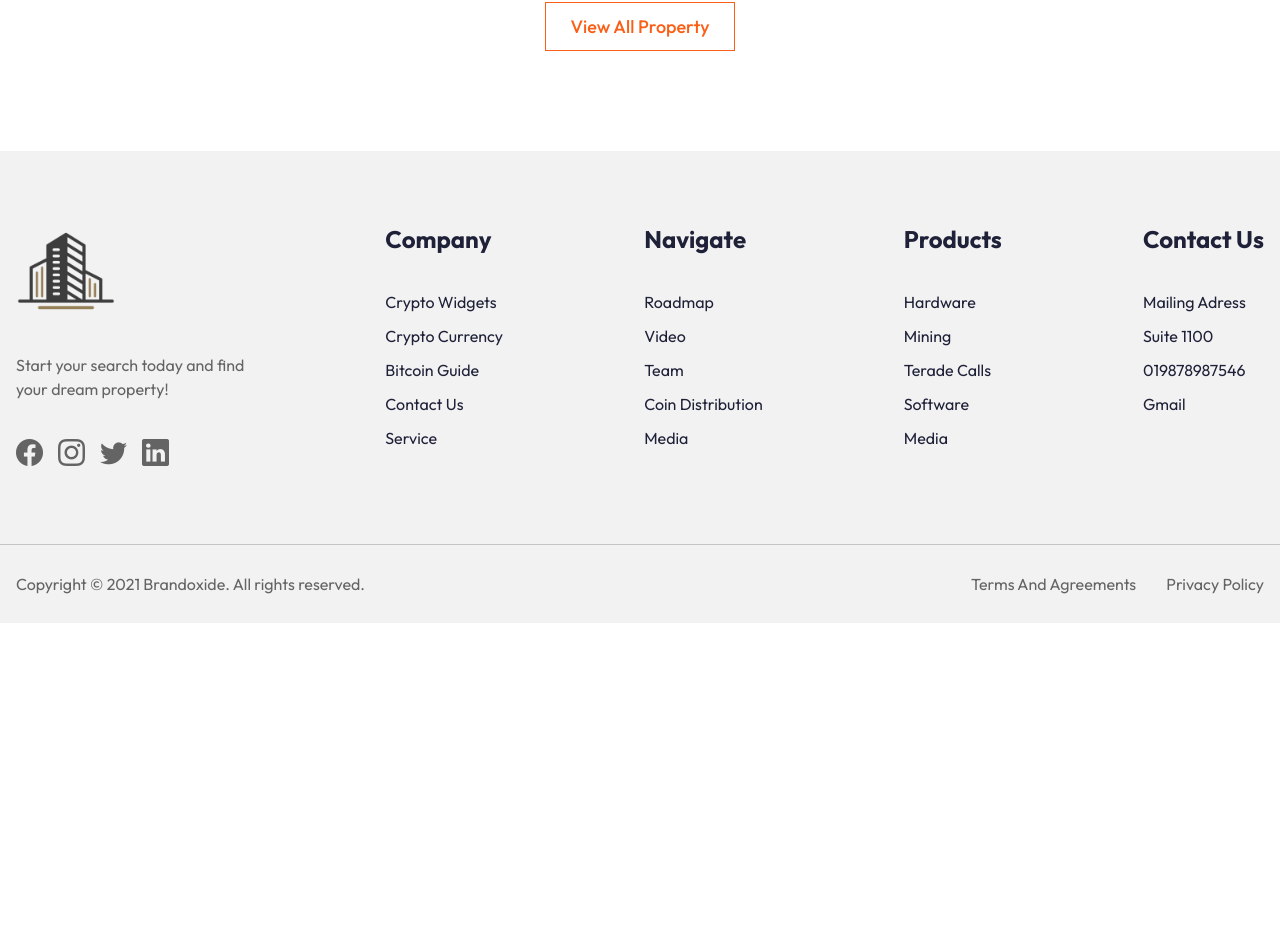
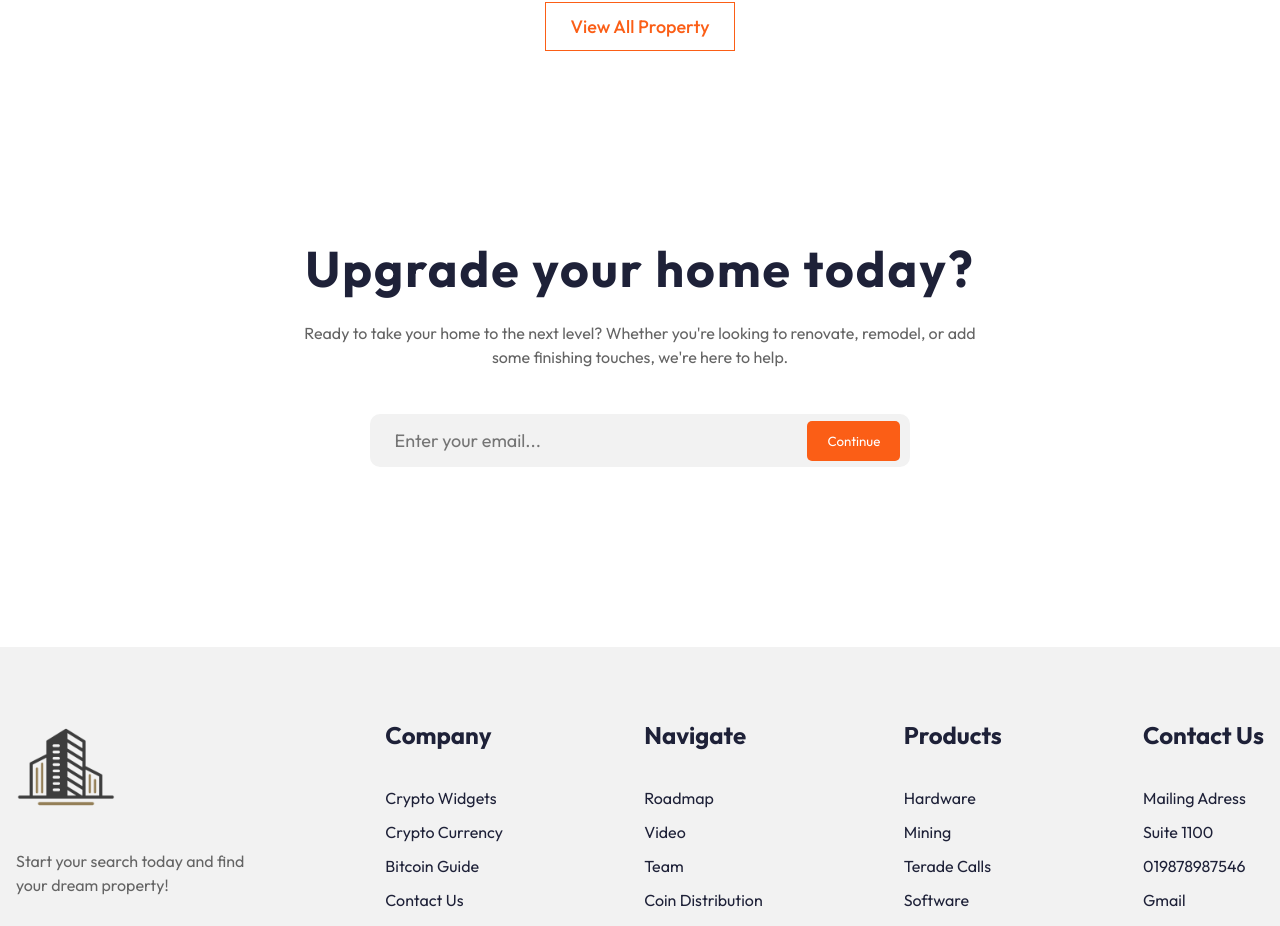
Before and after one commit to BrownEdgar/best-team-house, a React (Vite) app: page / in a window 1280 px wide. Shown: the part 2757-3683 px from the top of the page. Before the commit the page ends 3380 px from the top, so only its background shows below. Built offline with nearby package versions, Linux system fonts and the light colour scheme.

Commit message:
Email task done

```diff
--- a/src/App.jsx
+++ b/src/App.jsx
@@ -3,6 +3,7 @@ import Houses from './components/Houses/Houses'
 import Header from './components/Header/Header'
 import Footer from './components/Footer/Footer'
 import About from './components/About/About'
+import Email from './components/Email/Email'
 
 export default function App() {
   return (
@@ -10,8 +11,8 @@ export default function App() {
       <Header />
       <About />
       <Houses />
+      <Email />
       <Footer />
-
     </div>
   )
 }
--- a/src/app/store.js
+++ b/src/app/store.js
@@ -5,6 +5,7 @@ import navigationSlice from '../features/navigationSlice';
 import headerSlice from '../features/headerSlice';
 import footerSlice from '../features/footer/footerSlice';
 import aboutSlice from '../features/about/aboutSlice';
+import emailSlice from '../features/email/emailSlice';
 
 const store = configureStore({
   reducer: {
@@ -12,7 +13,8 @@ const store = configureStore({
     header: headerSlice,
     houses: housesSlice,
     footer: footerSlice,
-    about: aboutSlice
+    about: aboutSlice,
+    email: emailSlice
   }
 })
 
--- /dev/null
+++ b/src/components/Email/Email.jsx
@@ -0,0 +1,28 @@
+import './Email.scss'
+import FormButton from '../FormButton/FormButton'
+import { useDispatch, useSelector } from 'react-redux'
+import { addUserEmail } from '../../features/email/emailSlice';
+export default function Email() {
+  const email = useSelector(state => state.email);
+  const dispatch = useDispatch();
+
+  const addUser = (e) => {
+    e.preventDefault();
+    const { email } = e.target
+    dispatch(addUserEmail({ email: email.value }))
+    e.target.reset();
+  }
+
+  return (
+    <div className="container">
+      <div className='Email'>
+        <h2>{email.title}</h2>
+        <p>{email.description}</p>
+        <form onSubmit={addUser}>
+          <input type="email" name="email" placeholder='Enter your email... ' />
+          <FormButton text={"Continue"} />
+        </form>
+      </div>
+    </div>
+  )
+}
--- /dev/null
+++ b/src/components/Email/Email.scss
@@ -0,0 +1,48 @@
+$price-color: #FB5E16;
+$title-color: #1E2138;
+$border-color: #C4C4C4;
+$options-color: #646464;
+$background-color: #171B2B;
+$backgroundLight-color: #F2F2F2;
+$text-color: #fff;
+
+.Email {
+  display: flex;
+  flex-direction: column;
+  justify-content: center;
+  align-items: center;
+  gap: 15px;
+  padding: 80px 0;
+  width: 676px;
+  margin: 0 auto;
+
+  h2 {
+    font-size: 50px;
+    color: $title-color;
+    letter-spacing: 2px;
+  }
+
+  p {
+    color: $options-color;
+    text-align: center;
+  }
+
+  form {
+    position: relative;
+    margin-top: 30px;
+    width: 80%;
+
+    input {
+      width: 100%;
+      background-color: $backgroundLight-color;
+      font-size: 18px;
+      padding: 15px 25px;
+      border-radius: 10px;
+      border: none;
+
+      &:focus {
+        outline: none;
+      }
+    }
+  }
+}
--- a/src/components/MoreButton/MoreButton.scss
+++ b/src/components/MoreButton/MoreButton.scss
@@ -15,17 +15,21 @@ $text-color: #ffffff;
   font-weight: 500;
   font-size: 18px;
   transition: 200ms;
+
   &-about {
     width: 150px;
   }
+
   &-deals {
     width: auto;
     justify-self: center;
     grid-column: 3 span;
+
     @include laptop {
       grid-column: 2 span;
     }
   }
+
   &:hover {
     background-color: $price-color;
     color: $text-color;
--- /dev/null
+++ b/src/features/email/emailSlice.js
@@ -0,0 +1,19 @@
+import { createSlice } from "@reduxjs/toolkit";
+
+const initialStateValue = {
+  title: "Upgrade your home today?",
+  description: " Ready to take your home to the next level? Whether you're looking to renovate, remodel, or add some finishing touches, we're here to help.",
+  users: []
+}
+
+const emailSlice = createSlice({
+  name: 'email',
+  initialState: initialStateValue,
+  reducers: {
+    addUserEmail(state, action) {
+      state.users.push(action.payload);
+    }
+  }
+})
+export default emailSlice.reducer;
+export const { addUserEmail } = emailSlice.actions;
```
